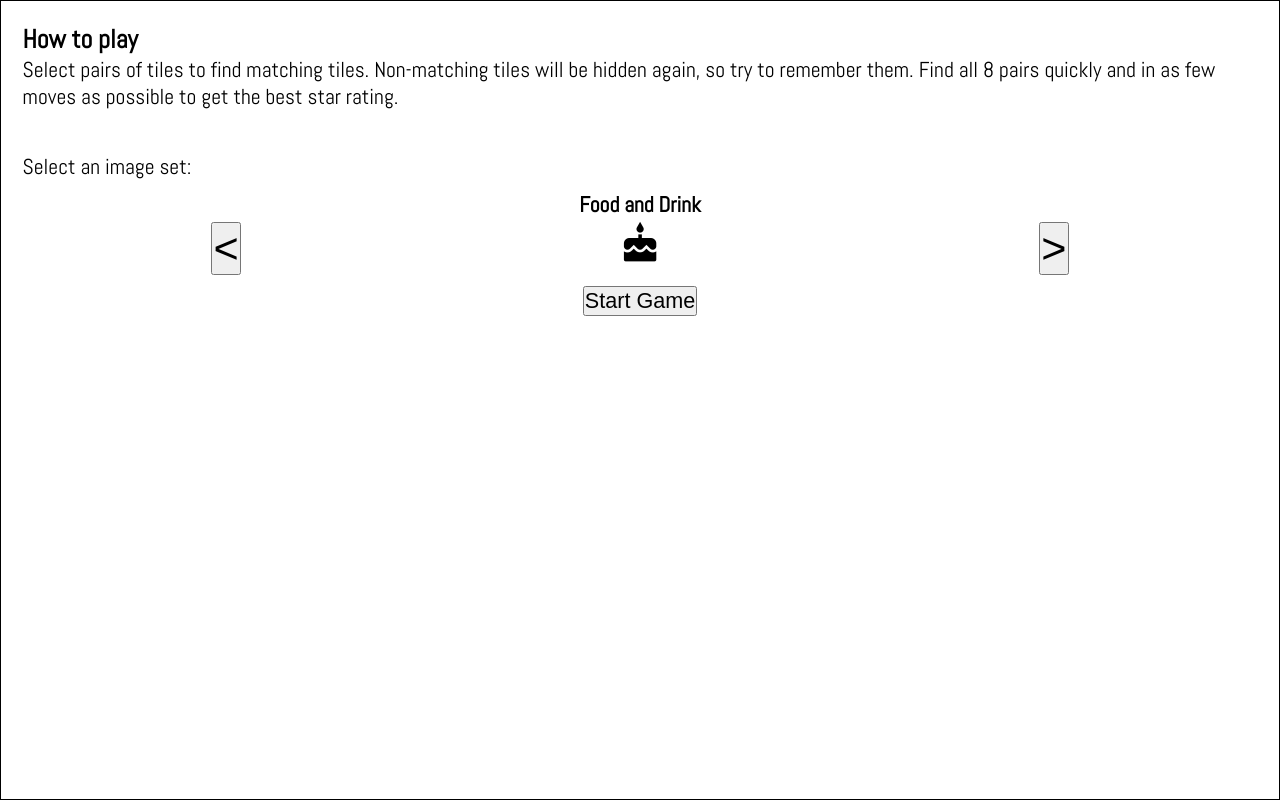
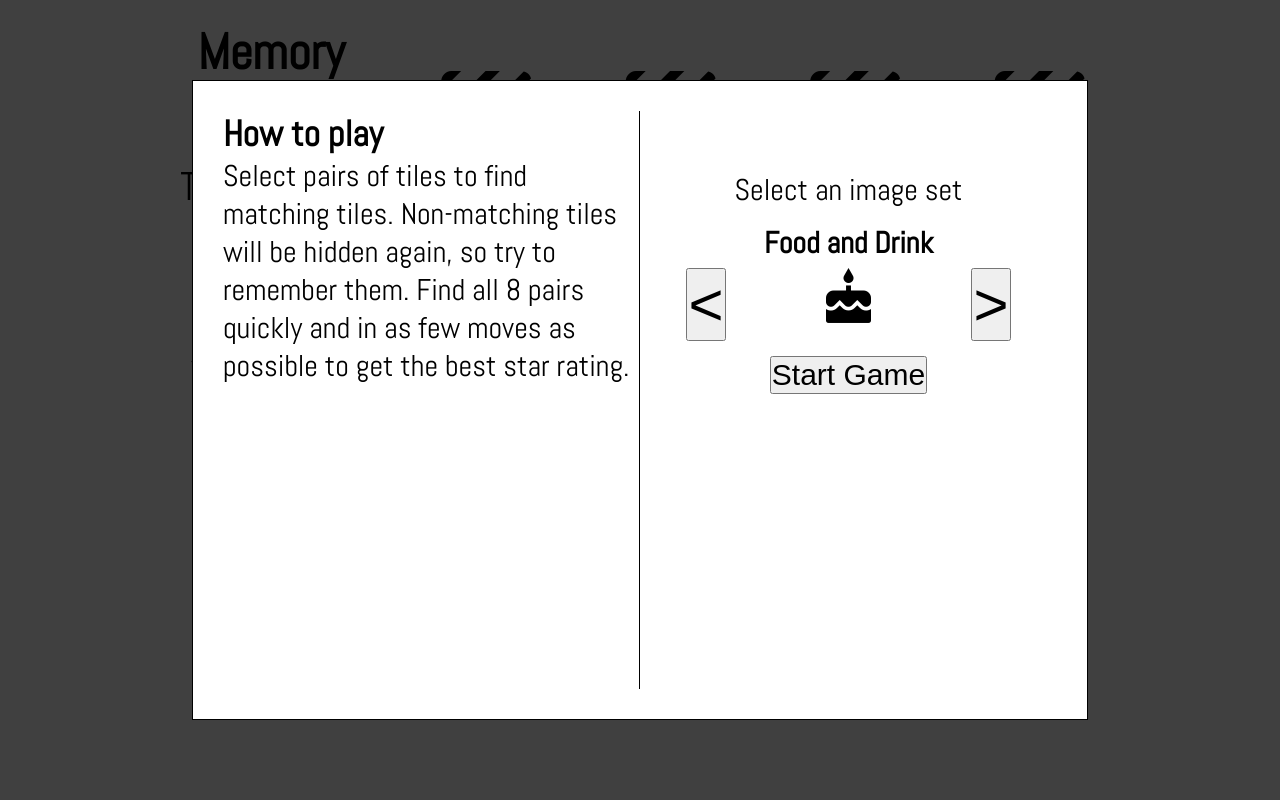
Before and after one commit to LaurenceScotford/udacity-fewd-project2, a plain HTML site: page index.html in a window 1280 px wide. Drawn offline with Linux system fonts and the light colour scheme.

Commit message:
feat: made responsive for various sizes, devices and orientations

```diff
--- /dev/null
+++ b/css/1000pxwide.css
@@ -0,0 +1,6 @@
+/* Memory Game CSS for 1000px wide displays */
+
+.cell {
+  font-size: 3em;
+  margin-top: 0.3em;
+}
--- /dev/null
+++ b/css/1024pxlimit.css
@@ -0,0 +1,7 @@
+/* Memory Game CSS to limit max playfield width to 1024px */
+
+body {
+  width: 1024px;
+  margin: 0 auto;
+  font-size: 2.5em;
+}
--- /dev/null
+++ b/css/500pxtall.css
@@ -0,0 +1,13 @@
+/* Memory Game CSS for 500px tall displays */
+
+body {
+  font-size: 1.75em;
+}
+
+.visible-panel {
+  width: 70%;
+  left: 15%;
+  top: 10%;
+  height: 80%;
+  font-size: 0.75em;
+}
--- a/css/app.css
+++ b/css/app.css
@@ -1,3 +1,5 @@
+/* Memory Game CSS - default for porttrait mobile displays and baseline for other displays */
+
 * {
   box-sizing: border-box;
   margin: 0;
@@ -5,8 +7,7 @@
 
 body {
   width: 100%;
-  font-family: 'Abel', sans-serif;
-  font-size: 1.5em;
+  font: 1.5em "Abel", sans-serif;
   padding: 0 0.5em;
 }
 
@@ -31,6 +32,12 @@ h2 {
   font-weight: bold;
 }
 
+main {
+  width: 100%;
+  display: flex;
+  flex-wrap: wrap;
+}
+
 header div {
   width: 33%;
   text-align: center;
@@ -38,7 +45,7 @@ header div {
 
 
 button:hover {
-  color: red;
+  color: #f00;
 }
 
 .visible-mask {
@@ -50,8 +57,15 @@ button:hover {
   background-color: rgba(0, 0, 0, 0.75);
 }
 
-.hidden-panel, .hidden-mask {
+.hidden-panel,
+.hidden-mask,
+.hidden-section {
   display: none;
+}
+
+.visible-section {
+  display: block;
+  width: 100%;
 }
 
 .visible-panel {
@@ -68,46 +82,52 @@ button:hover {
 }
 
 .cell {
-  display: inline-block;
+  display: block;
   width: 25%;
-  margin-top: 50px;
+  margin-top: 0.4em;
   text-align: center;
-  font-size: 2em;
+  font-size: 2.5em;
+  cursor: pointer;
+}
+
+.selected-cell {
+  color: #0cc;
 }
 
 .set-slct-btn {
   font-size: 2em;
 }
 
-.button-container {
+.button-container,
+.center {
   text-align: center;
 }
 
-#set-selection {
+.set-selection {
   padding-top: 2em;
 }
 
-#set-name {
+.set-name {
   padding: 0.5em 0 0.2em 0;
   text-align: center;
   font-weight: bold;
 }
 
-#set-slct-ctrls {
+.set-slct-ctrls {
   width: 100%;
   display: flex;
   justify-content: space-around;
 }
 
-#set-icon {
+.set-icon {
   font-size: 2em;
 }
 
-#start-game-btn {
+.start-game-btn {
   font-size: 1em;
   margin: 0.5em auto;
 }
 
-#stars {
+.stars {
   font-size: 1.2em;
 }
--- /dev/null
+++ b/css/wide.css
@@ -0,0 +1,46 @@
+/* Memory Game CSS for landscape displays */
+
+header {
+  width: 25%;
+  flex-direction: column;
+  text-align: center;
+}
+
+header div {
+  width: 100%;
+  margin-bottom: 1em;
+}
+
+main {
+  width: 75%;
+  margin: auto 0;
+}
+
+h1 {
+  font-size: 1.25em;
+}
+
+.cell {
+  margin-top: 0;
+}
+
+.modal-dialog {
+  display: flex;
+}
+
+.modal-text-start,
+.modal-text-result {
+  padding-right: 0.2em;
+  border-right: 1px solid #000000;
+  width: 50%
+}
+
+.set-selection {
+  width: 50%
+}
+
+.game-layer {
+  display: flex;
+  width: 100%;
+  margin-top: 0.5em;
+}
--- a/index.html
+++ b/index.html
@@ -1,42 +1,73 @@
-<!doctype html>
+<!DOCTYPE html>
 <html lang="en-GB">
 <head>
   <meta name="viewport" content="width=device-width, initial-scale=1.0">
   <meta name="charset" content="utf-8">
   <title>Memory Game</title>
   <link href="https://fonts.googleapis.com/css?family=Abel&display=swap" rel="stylesheet">
-  <link href="https://fonts.googleapis.com/icon?family=Material+Icons"
-      rel="stylesheet">
+  <link href="https://fonts.googleapis.com/icon?family=Material+Icons" rel="stylesheet">
   <link rel="stylesheet" href="css/app.css">
+  <link rel="stylesheet" href="css/wide.css" media="screen and (max-height: 500px) and (min-width: 500px)">
+  <link rel="stylesheet" href="css/500pxtall.css" media="screen and (min-height: 501px) and (min-width: 500px)">
+  <link rel="stylesheet" href="css/wide.css" media="screen and (max-height: 1000px) and (min-width: 1000px)">
+  <link rel="stylesheet" href="css/1000pxwide.css" media="screen and (max-height: 1000px) and (min-width: 1000px)">
+  <link rel="stylesheet" href="css/1024pxlimit.css" media="screen and (min-width: 1025px)">
   <script src="js/app.js"></script>
 </head>
 <body>
+  <div class="game-layer">
     <header>
       <h1>Memory Game</h1>
       <div id="time">Time: 00:00</div>
       <div id="moves">Moves: 0</div>
-    <div id="stars" class="material-icons md-24">star star star</div>
+      <div id="stars" class="material-icons md-24 stars">star star star</div>
     </header>
     <main>
-    <div id="grid0" class="cell r0 c0 material-icons md-24">texture</div><div id="grid1" class="cell r0 c1 material-icons md-24">texture</div><div id="grid2" class="cell r0 c2 material-icons md-24">texture</div><div id="grid3" class="cell r0 c3  material-icons md-24">texture</div>
-    <div id="grid4" class="cell r1 c0 material-icons md-24">texture</div><div id="grid5" class="cell r1 c1 material-icons md-24">texture</div><div id="grid6" class="cell r1 c2 material-icons md-24">texture</div><div id="grid7" class="cell r1 c3 material-icons md-24">texture</div>
-    <div id="grid8" class="cell r2 c0 material-icons md-24">texture</div><div id="grid9" class="cell r2 c1 material-icons md-24">texture</div><div id="grid10" class="cell r2 c2 material-icons md-24">texture</div><div id="grid11" class="cell r2 c3 material-icons md-24">texture</div>
-    <div id="grid12" class="cell r3 c0 material-icons md-24">texture</div><div id="grid13" class="cell r3 c1 material-icons md-24">texture</div><div id="grid14" class="cell r3 c2 material-icons md-24">texture</div><div id="grid15" class="cell r3 c3 material-icons md-24">texture</div>
+      <!-- row 0 -->
+      <div id="grid0" class="cell material-icons md-24">texture</div>
+      <div id="grid1" class="cell material-icons md-24">texture</div>
+      <div id="grid2" class="cell material-icons md-24">texture</div>
+      <div id="grid3" class="cell material-icons md-24">texture</div>
+      <!-- row 1 -->
+      <div id="grid4" class="cell material-icons md-24">texture</div>
+      <div id="grid5" class="cell material-icons md-24">texture</div>
+      <div id="grid6" class="cell material-icons md-24">texture</div>
+      <div id="grid7" class="cell material-icons md-24">texture</div>
+      <!-- row 2 -->
+      <div id="grid8" class="cell material-icons md-24">texture</div>
+      <div id="grid9" class="cell material-icons md-24">texture</div>
+      <div id="grid10" class="cell material-icons md-24">texture</div>
+      <div id="grid11" class="cell material-icons md-24">texture</div>
+      <!-- row 3 -->
+      <div id="grid12" class="cell material-icons md-24">texture</div>
+      <div id="grid13" class="cell material-icons md-24">texture</div>
+      <div id="grid14" class="cell material-icons md-24">texture</div>
+      <div id="grid15" class="cell material-icons md-24">texture</div>
     </main>
+  </div>
+  <!-- The next sections are model dialogs and a mask that greys out the gameboard when not completely covered by dialogs -->
   <div id="mask" class="visible-mask">
-    <div id="modal-dialog" class="visible-panel">
-      <h2 id="modal-title">How to play</h2>
-      <p id="modal-text">Select pairs of tiles to find matching tiles. Non-matching tiles will be hidden again, so try to remember them. Find all 8 pairs quickly and in as few moves as possible to get the best star rating.</p>
-      <div id="set-selection">
-        <p>Select an image set:</p>
-        <p id="set-name">&nbsp;</p>
-          <div id="set-slct-ctrls">
+    <div id="modal-dialog" class="modal-dialog visible-panel">
+      <div id="modal-text-start" class="modal-text-start visible-section">
+        <h2>How to play</h2>
+        <p>Select pairs of tiles to find matching tiles. Non-matching tiles will be hidden again, so try to remember them. Find all 8 pairs quickly and in as few moves as possible to get the best star rating.</p>
+      </div>
+      <div id="modal-text-result" class="modal-text-result hidden-section center">
+        <h2>You won!</h2><br>
+        <p id="final-stars" class="material-icons md-24">star star star</p>
+        <p id="final-time">00:00</p><br>
+        <p>Want to play again?</p>
+      </div>
+      <div class="set-selection center">
+        <p>Select an image set</p>
+        <p id="set-name" class="set-name"></p>
+          <div class="set-slct-ctrls">
             <button id="prev-set" class="set-slct-btn">&lt;</button>
-            <div id="set-icon" class="material-icons md-24">texture</div>
+            <div id="set-icon" class="material-icons md-24 set-icon">texture</div>
             <button id="next-set"  class="set-slct-btn">&gt;</button>
           </div>
+        <div class="button-container"><button id="start-game-btn" class="start-game-btn">Start Game</button></div>
       </div>
-      <div class="button-container"><button id="start-game-btn">Start Game</button></div>
     </div>
   </div>
   <script>
--- a/js/app.js
+++ b/js/app.js
@@ -1,20 +1,21 @@
 // Game parameters
+const DEBUG = false;              // Set to true to enable development features
 const NUM_STARS = 3;              // The max number of stars awarded
 const NUM_TILESETS = 2;           // The number of tilesets in the grid
 const NUM_TILES = 8;              // The number of tiles in a tileset
 const TICK_LENGTH = 1000;         // Tghe frequency with which the clock is updated (every 1 second)
 const DELAY_AFTER_REVEAL = 1000;  // The time for which tiles are shown before the grid/model are updated (1 second)
 const TILESETS = [
-  {name: "Food and Drink",
-   images: ["cake", "free_breakfast", "restaurant", "local_bar", "local_dining", "fastfood", "local_pizza", "local_drink"]},
-  {name: "Transport",
-   images: ["directions_bike", "directions_boat", "directions_bus", "directions_car", "flight", "local_shipping", "tram", "train"]},
-  {name: "Emoticons",
-   images: ["mood", "mood_bad", "sentiment_dissatisfied", "sentiment_satisfied", "sentiment_very_dissatisfied", "thumb_down", "thumb_up", "favorite"]},
+  {name: 'Food and Drink',
+   images: ['cake', 'free_breakfast', 'restaurant', 'local_bar', 'local_dining', 'fastfood', 'local_pizza', 'local_drink']},
+  {name: 'Transport',
+   images: ['directions_bike', 'directions_boat', 'directions_bus', 'directions_car', 'flight', 'local_shipping', 'tram', 'train']},
+  {name: 'Emoticons',
+   images: ['mood', 'mood_bad', 'sentiment_dissatisfied', 'sentiment_satisfied', 'sentiment_very_dissatisfied', 'thumb_down', 'thumb_up', 'favorite']},
 ];
 
 // Data model
-var mgModel = {
+let mgModel = {
   moves: 0,           // The neumber of moves made by the player
   time: 0,            // The current elapsed time
   stars: 0,           // The number of stars to be awarded
@@ -24,7 +25,7 @@ var mgModel = {
   startTime: 0,       // The time at which the game was started
   timer: null,        // Handle for the timer handler
   trackEvents: false, // True if click events are currenly being tracked
-  tileset: 0          // Tileset in use
+  tileset: 0,         // Tileset in use
 };
 
 // Game logic and data model functions
@@ -38,19 +39,20 @@ function startGame() {
   mgModel.stars = NUM_STARS;
   mgModel.matches = 0;
 
-  mgModel.revealed = new Array();
+  mgModel.revealed = [];
 
-  // Use this array to create a random set of tiles
-  mgModel.tiles = new Array();
+  // Create a random set of tiles
+  mgModel.tiles = [];
   shuffle(mgModel.tiles);
-
-  drawGameInfo();
-  drawGrid();
 
   // Take a reference for the timer and start the timer (fires once every second)
   mgModel.startTime = Date.now();
   mgModel.timer = window.setInterval(timerTick, TICK_LENGTH);
   mgModel.trackEvents = true;
+
+  // Draw initial game state
+  drawGameInfo();
+  drawGrid();
 }
 
 /**
@@ -59,26 +61,28 @@ function startGame() {
  */
 function shuffle(outputArray) {
   // Create a temp array containing two sets of tile references
-  let tilesTemp = new Array();
+  let tilesTemp = [];
 
   for (let tileSet = 0; tileSet < NUM_TILESETS; tileSet++) {
     for (let tileNum = 0; tileNum < NUM_TILES; tileNum++) {
-      tilesTemp.push({tile: tileNum, state: "unmatched"});
+      tilesTemp.push({tile: tileNum, state: 'unmatched'});
     }
   }
 
-  // Select items at random from the ordered array and place them into outputArray
-  console.log("\n");    // DEVELOPMENT FEATURE
-  let consoleOut = "";  // DEVELOPMENT FEATURE
+  console.log('\n');    // DEVELOPMENT FEATURE
+  let consoleOut = '';  // DEVELOPMENT FEATURE
+
   while (tilesTemp.length > 0) {
     let cellInfo = tilesTemp.splice(Math.floor(Math.random() * tilesTemp.length), 1);
     outputArray.push(cellInfo);
 
-    // DEVELOPMENT FEATURE
-    consoleOut =  `${consoleOut}${cellInfo[0].tile} `;
-    if (tilesTemp.length % 4 === 0) {
-      console.log(consoleOut);
-      consoleOut = "";
+    if (DEBUG) {
+      // DEVELOPMENT FEATURE
+      consoleOut =  `${consoleOut}${cellInfo[0].tile} `;
+      if (tilesTemp.length % 4 === 0) {
+        console.log(consoleOut);
+        consoleOut = '';
+      }
     }
   }
 }
@@ -92,10 +96,10 @@ function shuffle(outputArray) {
 function tileSelect(tileNum) {
   let tileClicked = mgModel.tiles[tileNum][0];
   // Only reveal tiles that are not currently matched or revealed
-  if (tileClicked.state === "unmatched") {
+  if (tileClicked.state === 'unmatched') {
     mgModel.moves++;
     checkStars();
-    tileClicked.state = "revealed";
+    tileClicked.state = 'revealed';
     mgModel.revealed.push(tileClicked);
     drawGameInfo();
     drawGrid();
@@ -120,8 +124,8 @@ function checkMatch() {
 
   // Update the model if the tiles match
   if (mgModel.revealed[0].tile === mgModel.revealed[1].tile) {
-    mgModel.revealed[0].state = "matched";
-    mgModel.revealed[1].state = "matched";
+    mgModel.revealed[0].state = 'matched';
+    mgModel.revealed[1].state = 'matched';
 
     mgModel.matches += 2;
     matched = true;
@@ -138,8 +142,8 @@ function checkMatch() {
  function updateGrid(matched) {
   // If the tiles were not matched set them back to their default state
   if (!matched) {
-    mgModel.revealed[0].state = "unmatched";
-    mgModel.revealed[1].state = "unmatched";
+    mgModel.revealed[0].state = 'unmatched';
+    mgModel.revealed[1].state = 'unmatched';
   }
 
   // Reset the revealed Array
@@ -159,13 +163,17 @@ function checkMatch() {
  * @description  Called when a game is won - stops the clock and click tracking, then shows the win message
  */
 function won() {
+  // Update the win text on the modal dialogue to reflect final star rating and time
+  document.querySelector('#final-stars').innerHTML = drawStars();
+  document.querySelector('#final-time').innerHTML = formatTime(mgModel.time);
+
   // Stop the timer and stop trapping click events
   window.clearInterval(mgModel.timer);
   mgModel.trackEvents = false;
 
   // Show the game won panel
-  document.querySelector("#mask").classList.replace("hidden-mask","visible-mask");
-  document.querySelector("#modal-dialog").classList.replace("hidden-panel","visible-panel");
+  document.querySelector('#mask').classList.replace('hidden-mask','visible-mask');
+  document.querySelector('#modal-dialog').classList.replace('hidden-panel','visible-panel');
 }
 
 /**
@@ -198,24 +206,26 @@ function initUI() {
   // Update the name and icon for the set selection on the model dialogue
   updateSetSelection();
   // Set up event handlers for the controls on the modal dialogue
-  document.querySelector("#prev-set").addEventListener("click", changeSet);
-  document.querySelector("#next-set").addEventListener("click", changeSet);
-  document.querySelector("#start-game-btn").addEventListener("click", function() {
-    document.querySelector("#modal-dialog").classList.replace("visible-panel","hidden-panel");
-    document.querySelector("#modal-dialog h2").innerHTML = "You won!";
-    document.querySelector("#modal-text").innerHTML = "Want to play again?";
-    document.querySelector("#mask").classList.replace("visible-mask","hidden-mask");
+  document.querySelector('#prev-set').addEventListener('click', changeSet);
+  document.querySelector('#next-set').addEventListener('click', changeSet);
+  document.querySelector('#start-game-btn').addEventListener('click', function() {
+    // Hide the instructions pabel
+    document.querySelector('#modal-dialog').classList.replace('visible-panel','hidden-panel');
+    document.querySelector('#mask').classList.replace('visible-mask','hidden-mask');
+    // Swap the instructions text for the results texture
+    document.querySelector('#modal-text-start').classList.replace('visible-section', 'hidden-section');
+    document.querySelector('#modal-text-result').classList.replace('hidden-section', 'visible-section');
     startGame();
   });
-  document.querySelector("main").addEventListener("click", playerInput);
+  document.querySelector('main').addEventListener('click', playerInput);
 }
 
 /**
  * @description Updates the current set name and icon in the set selector on the modal dialogue
  */
 function updateSetSelection() {
-  document.querySelector("#set-name").innerHTML = TILESETS[mgModel.tileset].name;
-  document.querySelector("#set-icon").innerHTML = TILESETS[mgModel.tileset].images[0];
+  document.querySelector('#set-name').innerHTML = TILESETS[mgModel.tileset].name;
+  document.querySelector('#set-icon').innerHTML = TILESETS[mgModel.tileset].images[0];
 }
 
 /**
@@ -223,7 +233,7 @@ function updateSetSelection() {
  * @param {Object} event Event structure sent to the handler
  */
 function changeSet(event) {
-  if (event.target.id === "prev-set") {
+  if (event.target.id === 'prev-set') {
     mgModel.tileset = (mgModel.tileset === 0 ? TILESETS.length - 1 : mgModel.tileset - 1);
   } else {
     mgModel.tileset = (mgModel.tileset === TILESETS.length - 1 ? 0 : mgModel.tileset + 1);
@@ -237,7 +247,7 @@ function changeSet(event) {
  */
 function playerInput(event) {
   // if we are currently tracking events and the click is inside one of the grid cells, select that cell
-  if (mgModel.trackEvents && event.target.id.substring(0,4) === "grid") {
+  if (mgModel.trackEvents && event.target.id.substring(0,4) === 'grid') {
     mgModel.trackEvents = false;   // Switch off event tracking until all processing and grid animation is finished
     tileSelect(parseInt(event.target.id.substring(4,6)));
   }
@@ -248,24 +258,25 @@ function playerInput(event) {
  */
 function drawGameInfo() {
   let formattedTime = formatTime(mgModel.time);
-  document.querySelector("#time").innerHTML = `Time: ${formattedTime}`;
-  document.querySelector("#moves").innerHTML = `Moves: ${mgModel.moves}`;
-  drawStars();
+  document.querySelector('#time').innerHTML = `Time: ${formattedTime}`;
+  document.querySelector('#moves').innerHTML = `Moves: ${mgModel.moves}`;
+  document.querySelector('#stars').innerHTML = drawStars();
 }
 
 /**
  * @description Draws the current number of stars awarded to the player on the UI
+ * @returns {String} An html string with the names of the correct glyphs to show the stars
  */
 function drawStars() {
-  let starHTML = ""
+  let starHTML = '';
   for (let star = 0; star < NUM_STARS; star++) {
     if (star < mgModel.stars) {
-      starHTML += "star "
+      starHTML += 'star ';
     } else {
-      starHTML += "star_border "
+      starHTML += 'star_border ';
     }
   }
-  document.querySelector("#stars").innerHTML = starHTML;
+  return starHTML;
 }
 
 /**
@@ -274,7 +285,12 @@ function drawStars() {
 function drawGrid() {
   let gridItem = 0;
   for (let cell of mgModel.tiles) {
-    document.querySelector(`#grid${gridItem}`).innerHTML = (cell[0].state === "unmatched" ? "texture" : TILESETS[mgModel.tileset].images[cell[0].tile]);
+    let currentCell = document.querySelector(`#grid${gridItem}`);
+    currentCell.innerHTML = (cell[0].state === 'unmatched' ? 'texture' : TILESETS[mgModel.tileset].images[cell[0].tile]);
+    currentCell.classList.remove('selected-cell');
+    if (cell[0].state === 'revealed') {
+      currentCell.classList.add('selected-cell');
+    }
     gridItem++;
   }
 }
@@ -289,5 +305,5 @@ function formatTime(millisecs) {
   let mins = Math.floor(secs / 60);
   secs = secs % 60;
   // Construct a formatted string with leading zeros where required
-  return (mins < 10 ? "0" + mins : mins) + ":" + (secs < 10 ? "0" + secs : secs);
+  return (mins < 10 ? '0' + mins : mins) + ':' + (secs < 10 ? '0' + secs : secs);
 }
```
Lines whose indentation alone changed are shown as unchanged.
